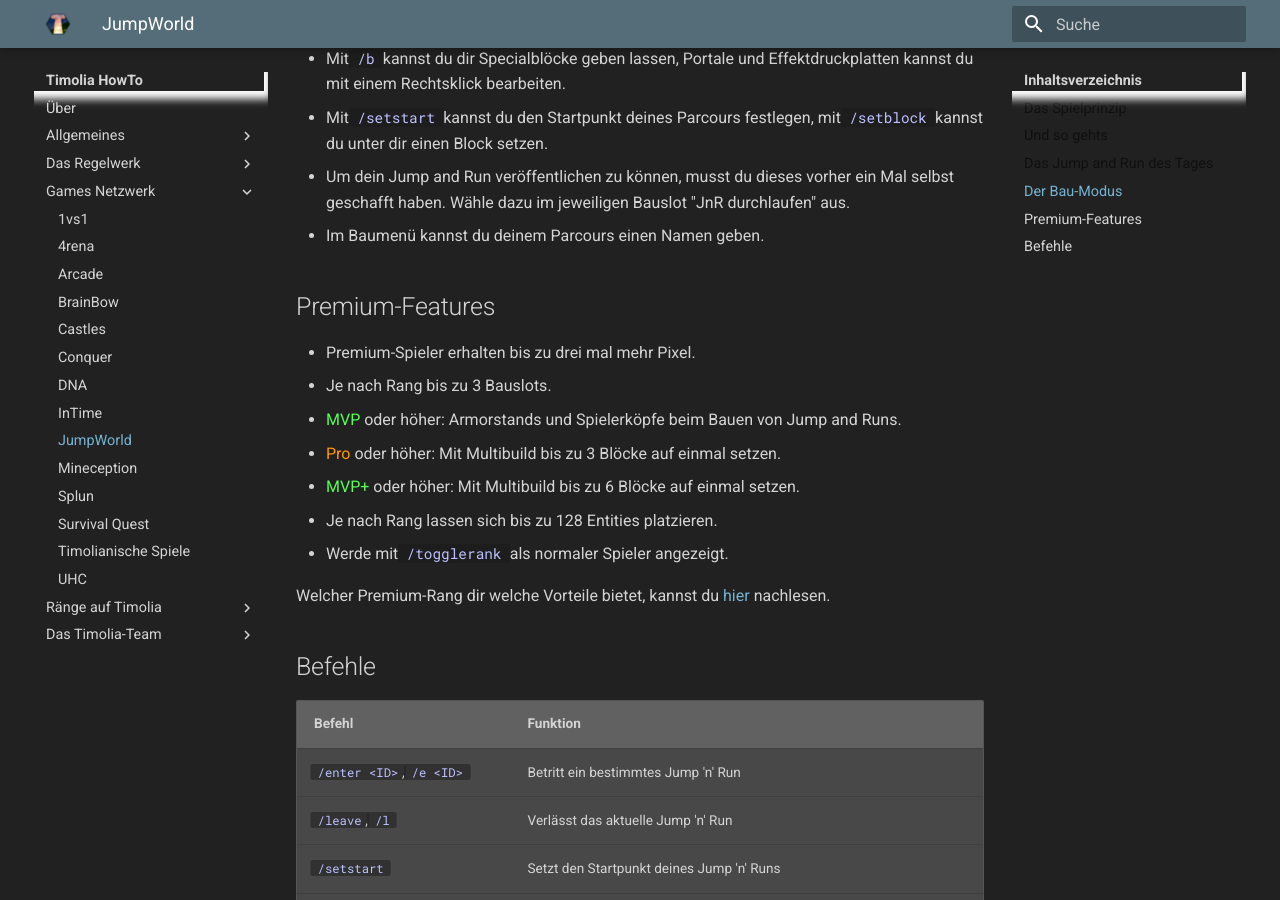
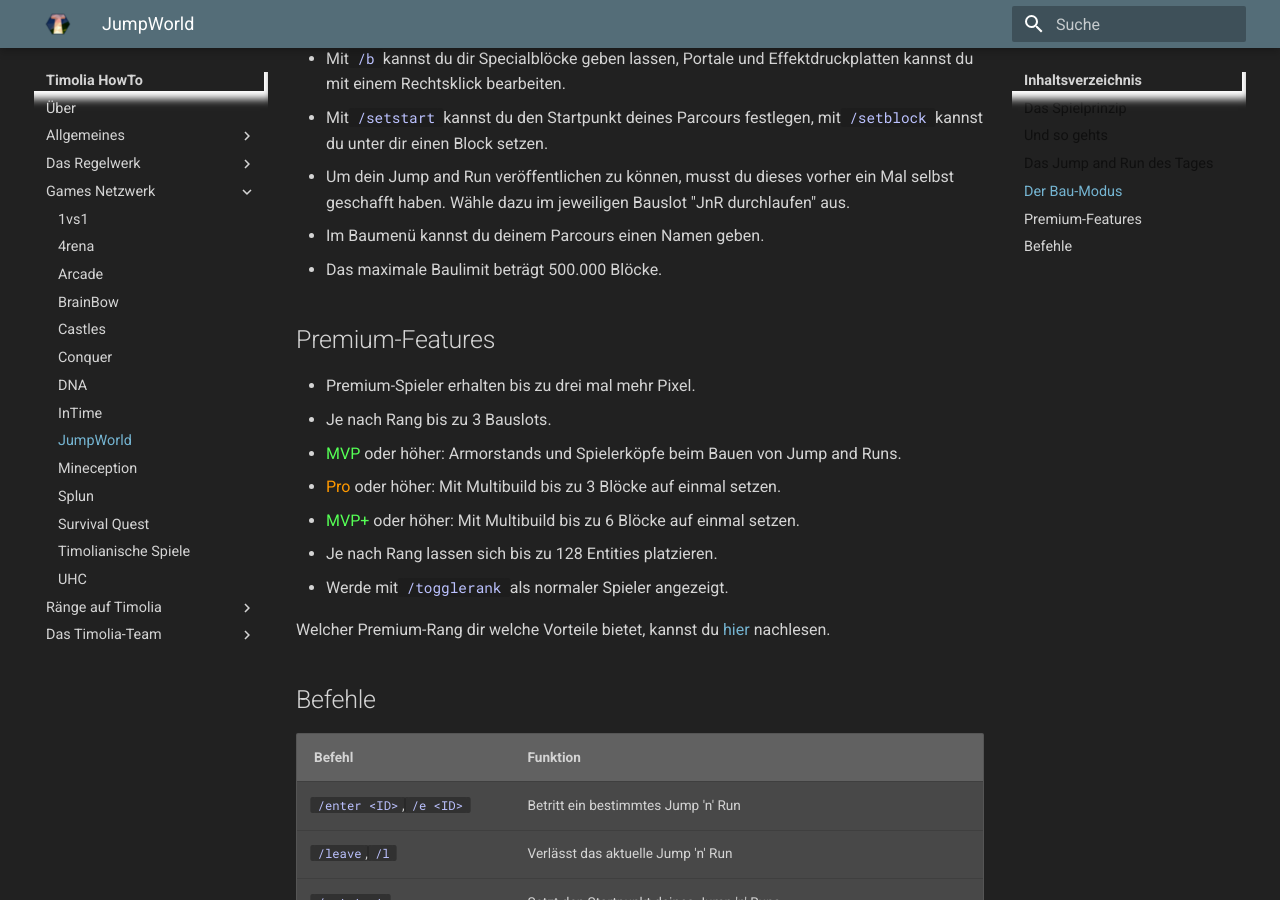
Before and after one commit to TimoliaDE/HowTo, an MkDocs documentation site: the page built from docs/games/jumpworld.md, in a window 1280 px wide and 900 px high, scrolled down 1401 px. Built offline with MkDocs 1.6.1 and Material for MkDocs 9.7.7, drawn with Linux system fonts in a browser that asks for light colours; old or Windows-style settings are respelled for this version of MkDocs.

Commit message:
Baulimit JumpWorld 500.000 Blöcke

```diff
--- a/docs/games/jumpworld.md
+++ b/docs/games/jumpworld.md
@@ -33,6 +33,7 @@ Um Tagessieger zu werden:
 - Mit `/setstart` kannst du den Startpunkt deines Parcours festlegen, mit `/setblock` kannst du unter dir einen Block setzen.
 - Um dein Jump and Run veröffentlichen zu können, musst du dieses vorher ein Mal selbst geschafft haben. Wähle dazu im jeweiligen Bauslot "JnR durchlaufen" aus.
 - Im Baumenü kannst du deinem Parcours einen Namen geben.
+- Das maximale Baulimit beträgt 500.000 Blöcke.
 
 ## Premium-Features
 - Premium-Spieler erhalten bis zu drei mal mehr Pixel.
```
